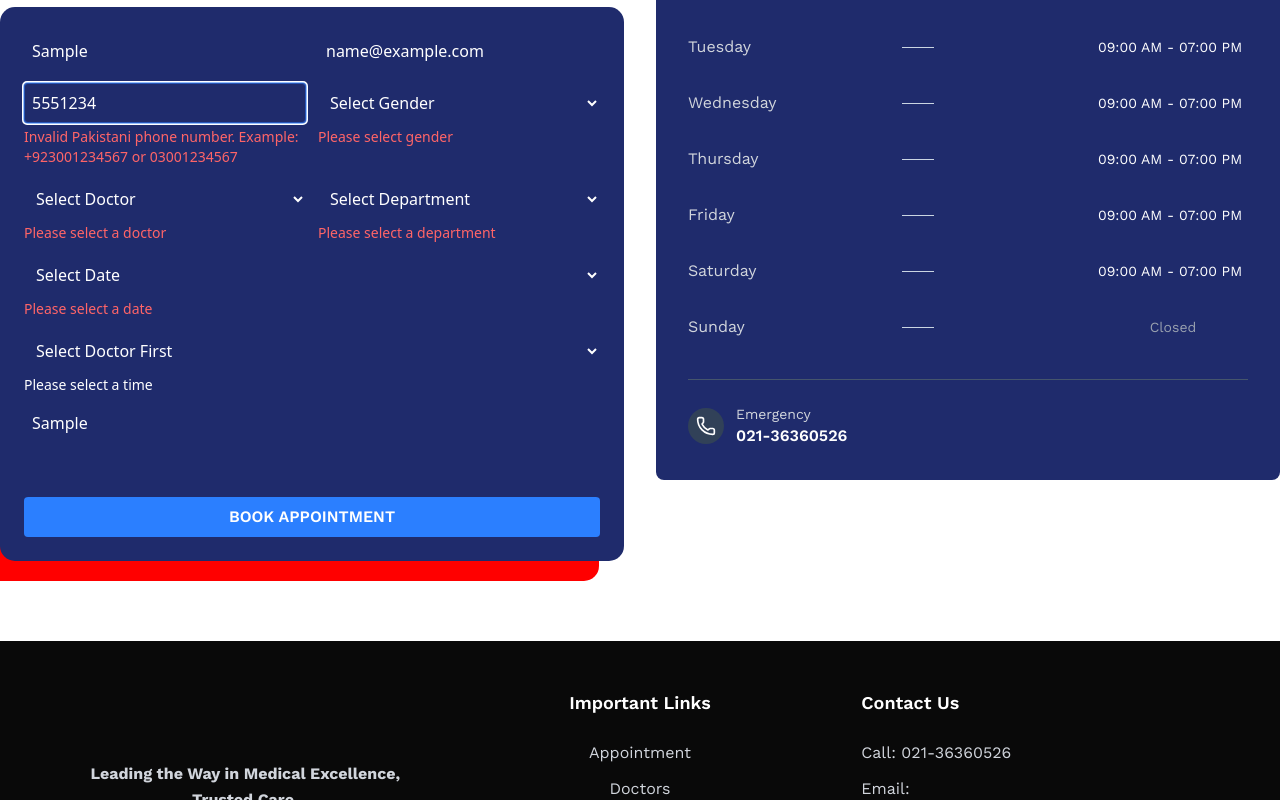
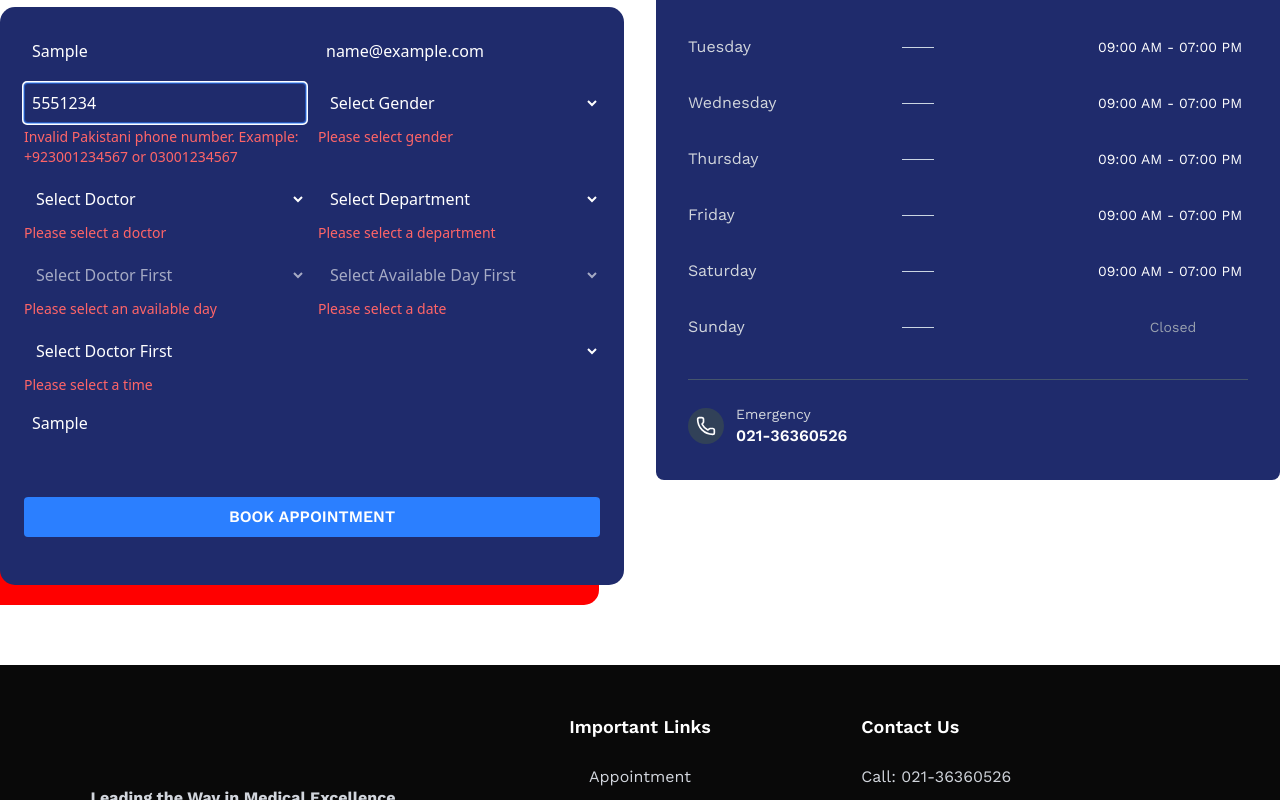
Before and after one commit to jawwad-ali/hospital_project, a Next.js app: page /contact in a window 1280 px wide. Both pictures are taken after typing "Sample", "name@example.com", "5551234", "Sample" into the empty fields and a click on the input "Book Appointment". Shown: the part 773-1573 px from the top of the page. Built offline with nearby package versions, Linux system fonts and the light colour scheme.

Commit message:
enhance form functionality

```diff
--- a/src/Components/AppointmentForm.tsx
+++ b/src/Components/AppointmentForm.tsx
@@ -7,7 +7,10 @@ import { useForm } from "react-hook-form";
 import { handleServer } from "@/app/server";
 import {
   generateTimeSlots,
+  getDatesForSelectedDay,
   getDatesFromTodayToEndOfNextMonth,
+  parseDoctorDays,
+  isDoctorAvailableOnDate
 } from "@/clientHelperfunction";
 import { doctorSchedule } from "@/data";
 
@@ -20,30 +23,8 @@ type FormInputs = {
   time: string;
   doctor: string;
   department: string;
+  availableDays: string;
   message: string;
-};
-
-// Helper function to check if selected date matches doctor's available days
-const isDoctorAvailableOnDate = (
-  doctor: (typeof doctorSchedule)[0],
-  selectedDate: string
-): boolean => {
-  const date = new Date(selectedDate);
-  const dayName = date
-    .toLocaleDateString("en-US", { weekday: "long" })
-    .toUpperCase();
-
-  const doctorDays = doctor.days.toUpperCase();
-
-  // Handle different day formats
-  if (doctorDays.includes("MONDAY TO SATURDAY")) {
-    return !["SUNDAY"].includes(dayName);
-  }
-  if (doctorDays.includes("MONDAY TO FRIDAY")) {
-    return !["SATURDAY", "SUNDAY"].includes(dayName);
-  }
-
-  return doctorDays.includes(dayName);
 };
 
 const AppointmentForm = ({
@@ -71,6 +52,7 @@ const AppointmentForm = ({
   // Watch form values to trigger updates
   const selectedDoctor = watch("doctor");
   const selectedDate = watch("date");
+  const selectedDay = watch("availableDays");
 
   // Memoized doctor data lookup
   const selectedDoctorData = useMemo(() => {
@@ -78,6 +60,12 @@ const AppointmentForm = ({
       (doc) => doc.name.toLowerCase() === selectedDoctor?.toLowerCase()
     );
   }, [selectedDoctor]);
+
+  // Available days for the selected doctor
+  const availableDays = useMemo(() => {
+    if (!selectedDoctorData) return [];
+    return parseDoctorDays(selectedDoctorData.days);
+  }, [selectedDoctorData]);
 
   // Available time slots based on selected doctor and date
   const availableTimeSlots = useMemo(() => {
@@ -95,6 +83,7 @@ const AppointmentForm = ({
   useEffect(() => {
     if (selectedDoctor) {
       setValue("time", ""); // Clear time when doctor changes
+      setValue("availableDays", ""); // Clear days when doctor changes
       if (selectedDoctorData) {
         setValue("department", selectedDoctorData.department);
       }
@@ -107,6 +96,11 @@ const AppointmentForm = ({
       setValue("time", ""); // Clear time when date changes
     }
   }, [selectedDate, setValue]);
+
+  // You can also clear the date value when the user changes availableDays, to avoid stale selections:
+  useEffect(() => {
+    setValue("date", "");
+  }, [selectedDay, setValue]);
 
   // Get unique departments for the department dropdown
   const availableDepartments = useMemo(() => {
@@ -123,36 +117,15 @@ const AppointmentForm = ({
       .sort((a, b) => a.name.localeCompare(b.name));
   }, []);
 
-  // const doctors = [
-  //   "Dr. Aisha Siddiqua",
-  //   "Dr. Anjum Sami",
-  //   "Dr. Asif",
-  //   "Dr. Furqan Hasheem",
-  //   "Dr. Ghousia",
-  //   "Dr. Jabeen Zahid",
-  //   "Dr. Muhammad Ali",
-  //   "Dr. Munazza Faraz",
-  //   "Dr. Noorush Shamim",
-  //   "Dr. Rashk Erum",
-  //   "Dr. Shahid Ansari",
-  //   "Dr. Sidra Masoom",
-  //   "Dr. Syed Danish Ali",
-  //   "Dr. Syed Fasahatullah Husseni",
-  //   "Dr. Unza Shaikh",
-  //   "Dr. Uzma Imran",
-  // ];
-  // const departments = [
-  //   "General Physician",
-  //   "General Surgeon",
-  //   "Gynecologist",
-  //   "Orthopedic Surgeon",
-  //   "Pediatrician",
-  //   "Physiotherapist",
-  //   "Plastic Surgeon",
-  // ];
   const genders = ["Male", "Female", "Other"];
 
   const dates2025 = getDatesFromTodayToEndOfNextMonth();
+
+  const filteredDates = useMemo(() => {
+    if (!selectedDay) return [];
+    return getDatesForSelectedDay(selectedDay);
+  }, [selectedDay]);
+
   const timeSlots = generateTimeSlots();
 
   // Submitting the form and API call to POST data in SpreadSheet
@@ -173,7 +146,7 @@ const AppointmentForm = ({
   return (
     <div>
       <div
-        className={`relative ${position} ${top} ${width} ${right} form_box_shadow bg-[#1F2B6C] text-white p-6 shadow-xl z-30`}
+        className={`relative  ${position} ${top} ${width} ${right} form_box_shadow bg-[#1F2B6C] text-white p-6 shadow-xl z-30 overflow-y-auto max-h-[90vh] scrollbar-thin scrollbar-thumb-blue-700 scrollbar-track-blue-300`}
       >
         <form
           onSubmit={handleSubmit(onSubmit)}
@@ -289,15 +262,14 @@ const AppointmentForm = ({
                   required: "Please select a department",
                 })}
                 disabled={!!selectedDoctorData} // Disable if doctor is selected
-                className="p-2 rounded text-white [&>option]:text-black"
+                className="p-2 rounded text-white [&>option]:text-black disabled:opacity-60"
               >
                 <option value="">
                   {selectedDoctorData
                     ? selectedDoctorData.department
                     : "Select Department"}
                 </option>
-                {selectedDoctorData &&
-                  availableDepartments.map((dep) => (
+                {availableDepartments.map((dep) => (
                   <option key={dep} value={dep}>
                     {dep}
                   </option>
@@ -309,16 +281,50 @@ const AppointmentForm = ({
                 </p>
               )}
             </div>
+
+            {/* Available Days */}
+            <div className="flex flex-col">
+              <select
+                {...register("availableDays", {
+                  required: "Please select an available day",
+                })}
+                disabled={!selectedDoctorData} // Disable if no doctor is selected
+                className="p-2 rounded text-white [&>option]:text-black disabled:opacity-60"
+              >
+                <option value="">
+                  {!selectedDoctorData
+                    ? "Select Doctor First"
+                    : "Select Available Day"}
+                </option>
+                {availableDays.map((day) => (
+                  <option key={day} value={day}>
+                    {day}
+                  </option>
+                ))}
+              </select>
+              {errors.availableDays && (
+                <p className="text-red-400 text-sm mt-1" role="alert">
+                  {errors.availableDays.message}
+                </p>
+              )}
+              {selectedDoctorData && (
+                <p className="text-gray-300 text-xs mt-1">
+                  Doctor's schedule: {selectedDoctorData.days}
+                </p>
+              )}
             </div>
 
             {/* Date */}
-          <div className="flex flex-col mt-3">
+            <div className="flex flex-col">
               <select
                 {...register("date", { required: "Please select a date" })}
-              className="p-2 rounded text-white [&>option]:text-black"
+                disabled={!selectedDay}
+                className="p-2 rounded text-white [&>option]:text-black disabled:opacity-60"
               >
-              <option value="">Select Date</option>
-              {dates2025.map((d) => (
+                <option value="">
+                  {!selectedDay ? "Select Available Day First" : "Select Date"}
+                </option>
+                {filteredDates.map((d) => (
                   <option key={d} value={d}>
                     {d}
                   </option>
@@ -329,6 +335,7 @@ const AppointmentForm = ({
                   {errors.date.message}
                 </p>
               )}
+            </div>
           </div>
 
           {/* Time */}
@@ -354,7 +361,7 @@ const AppointmentForm = ({
               ))}
             </select>
             {errors.time && (
-              <p className="text-white text-sm mt-1" role="alert">
+              <p className="text-red-400 text-sm mt-1" role="alert">
                 {errors.time.message}
               </p>
             )}
@@ -378,10 +385,41 @@ const AppointmentForm = ({
             />
           </div>
 
+          {/* Doctor Information Display */}
+          {selectedDoctorData && (
+            <div className="mt-3 p-3 bg-blue-900/30 rounded border border-blue-700/50">
+              <h4 className="text-sm font-semibold text-blue-200 mb-2">
+                Selected Doctor Info:
+              </h4>
+              <div className="text-xs space-y-1 text-gray-300">
+                <p>
+                  <span className="text-blue-200">Name:</span>{" "}
+                  {selectedDoctorData.name}
+                </p>
+                <p>
+                  <span className="text-blue-200">Department:</span>{" "}
+                  {selectedDoctorData.department}
+                </p>
+                <p>
+                  <span className="text-blue-200">Qualifications:</span>{" "}
+                  {selectedDoctorData.degree}
+                </p>
+                <p>
+                  <span className="text-blue-200">Available Days:</span>{" "}
+                  {selectedDoctorData.days}
+                </p>
+                <p>
+                  <span className="text-blue-200">Available Times:</span>{" "}
+                  {selectedDoctorData.timings.join(", ")}
+                </p>
+              </div>
+            </div>
+          )}
+
           <input
             type="submit"
             value="Book Appointment"
-            className={`${work_sans.className} bg-blue-500 text-white cursor-pointer hover:bg-blue-600 hover:opacity-100 transition duration-300 uppercase font-semibold py-2 text-base rounded mt-6`}
+            className={`${work_sans.className} bg-blue-500 text-white cursor-pointer hover:bg-blue-600 hover:opacity-100 transition duration-300 uppercase font-semibold py-2 text-base rounded my-6`}
           />
         </form>
       </div>
--- a/src/clientHelperfunction.ts
+++ b/src/clientHelperfunction.ts
@@ -1,3 +1,5 @@
+import { doctorSchedule } from "@/data";
+
 // This function reterives the date from current date to the end of the next month
 export function getDatesFromTodayToEndOfNextMonth(locale = "en-US") {
   const today = new Date();
@@ -58,3 +60,56 @@ export const generateTimeSlots = (startHour = 9, endHour = 19) => {
   }
   return slots;
 };
+
+// Return dates that match allowed day names (e.g., ["MONDAY", "FRIDAY"])
+export const getDatesForSelectedDay = (day: string): string[] => {
+  const allDates = getDatesFromTodayToEndOfNextMonth();
+  return allDates.filter((dateStr) => {
+    const date = new Date(dateStr);
+    const dayName = date.toLocaleDateString("en-US", {
+      weekday: "long",
+    }).toUpperCase();
+    return dayName === day.toUpperCase();
+  });
+};
+
+// Helper function to parse doctor's available days into individual day options
+export const parseDoctorDays = (daysString: string): string[] => {
+  const days = daysString.toUpperCase();
+
+  if (days.includes("MONDAY TO SATURDAY")) {
+    return ["MONDAY", "TUESDAY", "WEDNESDAY", "THURSDAY", "FRIDAY", "SATURDAY"];
+  }
+  if (days.includes("MONDAY TO FRIDAY")) {
+    return ["MONDAY", "TUESDAY", "WEDNESDAY", "THURSDAY", "FRIDAY"];
+  }
+
+  // Split by comma and clean up
+  return days
+    .split(/[,&]/)
+    .map((day) => day.trim())
+    .filter((day) => day.length > 0);
+};
+
+// Helper function to check if selected date matches doctor's available days
+export const isDoctorAvailableOnDate = (
+  doctor: (typeof doctorSchedule)[0],
+  selectedDate: string
+): boolean => {
+  const date = new Date(selectedDate);
+  const dayName = date
+    .toLocaleDateString("en-US", { weekday: "long" })
+    .toUpperCase();
+
+  const doctorDays = doctor.days.toUpperCase();
+
+  // Handle different day formats
+  if (doctorDays.includes("MONDAY TO SATURDAY")) {
+    return !["SUNDAY"].includes(dayName);
+  }
+  if (doctorDays.includes("MONDAY TO FRIDAY")) {
+    return !["SATURDAY", "SUNDAY"].includes(dayName);
+  }
+
+  return doctorDays.includes(dayName);
+};
--- a/src/data.ts
+++ b/src/data.ts
@@ -183,7 +183,7 @@ export const doctorSchedule = [
     department: "GENERAL SURGEON",
     degree: "MBBS, FCPS",
     timings: ["7:00 PM TO 8:00 PM"],
-    days: "MONDAY, TO FRIDAY",
+    days: "MONDAY TO FRIDAY",
   },
   {
     name: "DR. SYED DANISH ALI",
```
Lines whose indentation alone changed are shown as unchanged.
